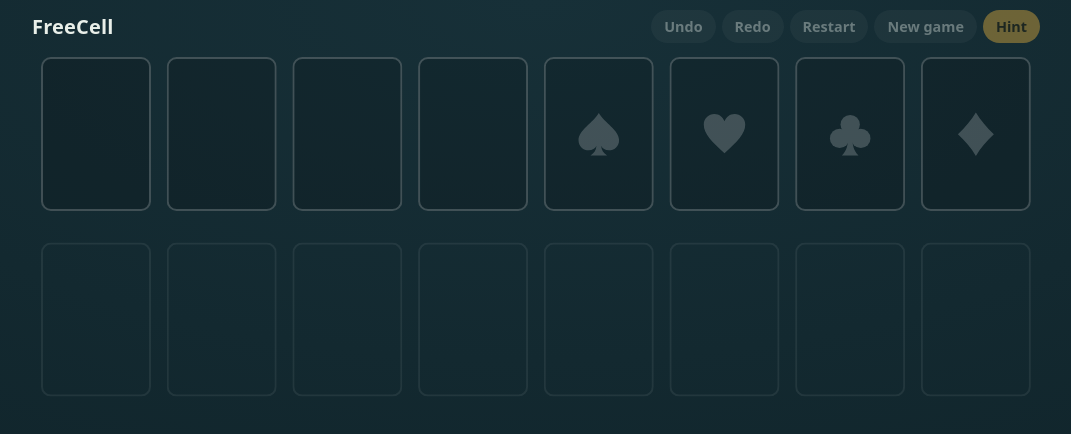
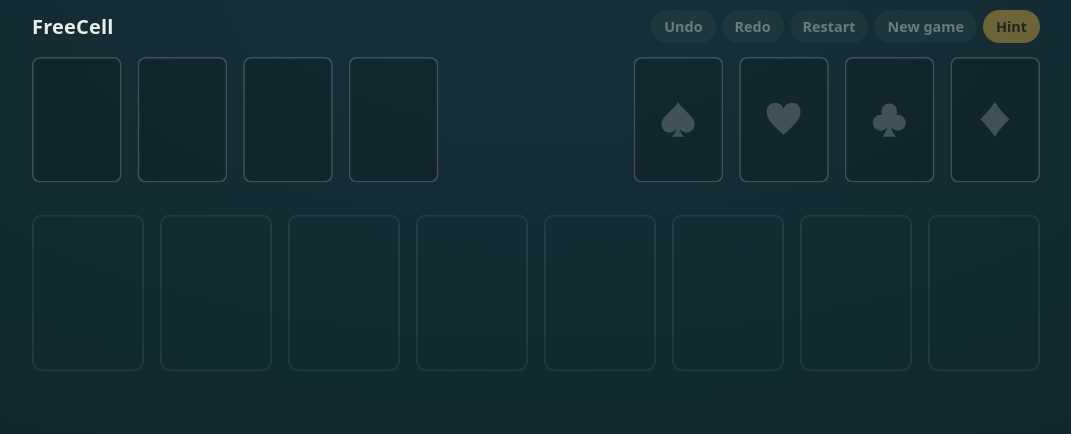
Before and after one commit to michaelabon/freecell, a Svelte app: page / in a window 1280 px wide. Shown: the top 434 px of the page, without its empty margins (104-1175 px from the left). Built offline with nearby package versions, Linux system fonts and the light colour scheme.

Commit message:
Separate the free cells from the foundations
Lined up over the eight cascades, the two groups read as one row of
eight. They are now drawn at 80% and pushed to opposite edges, which
leaves a wide gap between them and a little more height for the
cascades.

```diff
--- a/src/ui/Board.svelte
+++ b/src/ui/Board.svelte
@@ -6,8 +6,11 @@
   import Suit from './Suit.svelte';
   import {
     FOUNDATION_SUITS,
+    TOP_SCALE,
     boardWidth,
+    cellX,
     columnX,
+    foundationSlotX,
     computeMetrics,
     landingSpot,
     pileAt,
@@ -107,7 +110,8 @@
     }
     const origin = placed[finished.card];
     if (!origin) return;
-    const target = pileAt(m, origin.x + finished.dx + m.cardW / 2, origin.y + finished.dy + m.cardH / 2);
+    const half = origin.scale / 2;
+    const target = pileAt(m, origin.x + finished.dx + m.cardW * half, origin.y + finished.dy + m.cardH * half);
     if (target !== null) game.dropCard(finished.card, target);
   }
 
@@ -126,10 +130,10 @@
       style:--card-h="{m.cardH}px"
     >
       {#each Array(CELL_COUNT) as _, i (i)}
-        <div class="slot cell" style:transform="translate({columnX(m, i)}px, 0)"></div>
+        <div class="slot cell" style:transform="translate({cellX(m, i)}px, 0) scale({TOP_SCALE})"></div>
       {/each}
       {#each FOUNDATION_SUITS as suit, i (suit)}
-        <div class="slot home" style:transform="translate({columnX(m, CELL_COUNT + i)}px, 0)">
+        <div class="slot home" style:transform="translate({foundationSlotX(m, i)}px, 0) scale({TOP_SCALE})">
           <span><Suit {suit} /></span>
         </div>
       {/each}
@@ -138,7 +142,7 @@
       {/each}
 
       {#if landing}
-        <div class="landing" style:transform="translate({landing.x}px, {landing.y}px)"></div>
+        <div class="landing" style:transform="translate({landing.x}px, {landing.y}px) scale({landing.scale})"></div>
       {/if}
 
       {#each visible as p (p.card)}
@@ -147,6 +151,7 @@
           x={dragged.has(p.card) ? p.x + drag!.dx : p.x}
           y={dragged.has(p.card) ? p.y + drag!.dy : p.y}
           z={p.z}
+          scale={dragged.has(p.card) ? 1 : p.scale}
           strip={p.strip}
           index={indexSize(p.strip)}
           dragging={dragged.has(p.card)}
@@ -177,6 +182,7 @@
     position: absolute;
     left: 0;
     top: 0;
+    transform-origin: 0 0;
     width: var(--card-w);
     height: var(--card-h);
     border-radius: calc(var(--card-w) * 0.09);
@@ -200,6 +206,7 @@
     position: absolute;
     left: 0;
     top: 0;
+    transform-origin: 0 0;
     z-index: 900;
     width: var(--card-w);
     height: var(--card-h);
--- a/src/ui/Card.svelte
+++ b/src/ui/Card.svelte
@@ -8,6 +8,7 @@
     x: number;
     y: number;
     z: number;
+    scale: number;
     strip: number | null;
     /** Font size of the corner rank and suit, in pixels. */
     index: number;
@@ -17,7 +18,7 @@
     sparkle?: boolean;
     glow?: boolean;
   }
-  let { card, x, y, z, strip, index, dragging = false, dim = false, wiggle = 0, sparkle = false, glow = false }: Props = $props();
+  let { card, x, y, z, scale, strip, index, dragging = false, dim = false, wiggle = 0, sparkle = false, glow = false }: Props = $props();
 
   const LIFT_MS = 380;
   let face: HTMLElement;
@@ -59,9 +60,8 @@
   class:glow
   data-card={cardCode(card)}
   role="button"
-  tabindex="-1"
   aria-label="{RANK_NAMES[rankOf(card)]} of {SUIT_NAMES[suitOf(card)]}"
-  style:transform="translate3d({x}px, {y}px, 0)"
+  style:transform="translate3d({x}px, {y}px, 0) scale({scale})"
   style:z-index={dragging ? 2000 + z : lifted ? 1000 + z : z}
 >
   <div class="face" bind:this={face}>
@@ -91,6 +91,7 @@
     top: 0;
     width: var(--card-w);
     height: var(--card-h);
+    transform-origin: 0 0;
     transition: transform var(--move-ms) var(--move-ease);
     will-change: transform;
     touch-action: none;
--- a/src/ui/layout.ts
+++ b/src/ui/layout.ts
@@ -17,6 +17,7 @@ export interface Placed {
   x: number;
   y: number;
   z: number;
+  scale: number;
   /** Height of the strip left showing by the card on top, or null when nothing covers it. */
   strip: number | null;
 }
@@ -25,6 +26,10 @@ export interface Placed {
 // colours alternate and each pile is easy to tell apart at a glance.
 export const FOUNDATION_SUITS = [3, 2, 0, 1] as const;
 const FOUNDATION_SLOT = [2, 3, 1, 0] as const;
+
+// Cells and foundations are drawn smaller than the cascades and pushed to
+// opposite edges, so the two groups read as separate things at a glance.
+export const TOP_SCALE = 0.8;
 
 const CARD_RATIO = 1.4;
 const FAN_RATIO = 0.27;
@@ -36,10 +41,10 @@ export function computeMetrics(width: number, height: number, reserve = 0): Metr
   const gap = Math.max(4, Math.round(width * 0.016));
   let cardW = (width - gap * (CASCADE_COUNT - 1)) / CASCADE_COUNT;
   // On short, wide windows the cards shrink so a full cascade still fits.
-  const tallest = CARD_RATIO * (2 + 0.6 + 8 * FAN_RATIO);
+  const tallest = CARD_RATIO * (TOP_SCALE + 1 + 0.6 + 8 * FAN_RATIO);
   cardW = Math.max(24, Math.min(cardW, height / tallest));
   const cardH = cardW * CARD_RATIO;
-  const cascadeY = cardH + gap * 2;
+  const cascadeY = cardH * TOP_SCALE + gap * 2;
   // Spare height goes into the fan, because the strip of a covered card is
   // the whole tap target for it and is far too thin on a phone otherwise.
   const spare = (height - cascadeY - cardH) / (ROOMY_CASCADE - 1);
@@ -53,7 +58,13 @@ export function boardWidth(m: Metrics): number {
 
 export const columnX = (m: Metrics, column: number): number => column * (m.cardW + m.gap);
 
-export const foundationX = (m: Metrics, suit: number): number => columnX(m, CELL_COUNT + FOUNDATION_SLOT[suit]);
+export const cellX = (m: Metrics, cell: number): number => cell * (m.cardW * TOP_SCALE + m.gap);
+
+/** Left edge of the nth foundation pile, counting from the left of the group. */
+export const foundationSlotX = (m: Metrics, slot: number): number =>
+  boardWidth(m) - (4 - slot) * m.cardW * TOP_SCALE - (3 - slot) * m.gap;
+
+export const foundationX = (m: Metrics, suit: number): number => foundationSlotX(m, FOUNDATION_SLOT[suit]);
 
 /** The fan between cards of one cascade, squeezed when the cascade would run off the board. */
 export function fanFor(m: Metrics, length: number): number {
@@ -69,35 +80,46 @@ export function placeCards(state: GameState, m: Metrics): (Placed | undefined)[]
     const fan = fanFor(m, cascade.length);
     cascade.forEach((card, index) => {
       const strip = index === cascade.length - 1 ? null : fan;
-      placed[card] = { card, x: columnX(m, column), y: m.cascadeY + index * fan, z: index + 1, strip };
+      placed[card] = { card, x: columnX(m, column), y: m.cascadeY + index * fan, z: index + 1, scale: 1, strip };
     });
   });
   state.cells.forEach((card, index) => {
-    if (card !== null) placed[card] = { card, x: columnX(m, index), y: 0, z: 1, strip: null };
+    if (card !== null) placed[card] = { card, x: cellX(m, index), y: 0, z: 1, scale: TOP_SCALE, strip: null };
   });
   state.foundations.forEach((count, suit) => {
     for (let rank = 0; rank < count; rank++) {
       const card = rank * 4 + suit;
-      placed[card] = { card, x: foundationX(m, suit), y: 0, z: rank + 1, strip: rank === count - 1 ? null : 0 };
+      const strip = rank === count - 1 ? null : 0;
+      placed[card] = { card, x: foundationX(m, suit), y: 0, z: rank + 1, scale: TOP_SCALE, strip };
     }
   });
   return placed;
 }
 
+export interface Spot {
+  x: number;
+  y: number;
+  scale: number;
+}
+
 /** Where the next card placed on `loc` would land. */
-export function landingSpot(state: GameState, m: Metrics, loc: number, suit: number): { x: number; y: number } {
-  if (loc === FOUNDATION) return { x: foundationX(m, suit), y: 0 };
-  if (loc >= CELL0) return { x: columnX(m, loc - CELL0), y: 0 };
+export function landingSpot(state: GameState, m: Metrics, loc: number, suit: number): Spot {
+  if (loc === FOUNDATION) return { x: foundationX(m, suit), y: 0, scale: TOP_SCALE };
+  if (loc >= CELL0) return { x: cellX(m, loc - CELL0), y: 0, scale: TOP_SCALE };
   const length = state.cascades[loc].length;
-  return { x: columnX(m, loc), y: m.cascadeY + length * fanFor(m, length + 1) };
+  return { x: columnX(m, loc), y: m.cascadeY + length * fanFor(m, length + 1), scale: 1 };
 }
 
 /** The pile under a point on the board, or null when the point is between piles. */
 export function pileAt(m: Metrics, x: number, y: number): number | null {
-  const pitch = m.cardW + m.gap;
-  const column = Math.floor((x + m.gap / 2) / pitch);
-  if (column < 0 || column >= CASCADE_COUNT) return null;
-  if (y >= m.cascadeY - m.gap) return column;
+  if (y >= m.cascadeY - m.gap) {
+    const column = Math.floor((x + m.gap / 2) / (m.cardW + m.gap));
+    return column >= 0 && column < CASCADE_COUNT ? column : null;
+  }
   if (y < -m.cardH / 2) return null;
-  return column < CELL_COUNT ? CELL0 + column : FOUNDATION;
+  const pitch = m.cardW * TOP_SCALE + m.gap;
+  const cell = Math.floor((x + m.gap / 2) / pitch);
+  if (cell >= 0 && cell < CELL_COUNT) return CELL0 + cell;
+  const home = Math.floor((x - foundationSlotX(m, 0) + m.gap / 2) / pitch);
+  return home >= 0 && home < 4 ? FOUNDATION : null;
 }
```
Also changed, not shown: scripts/shot.ts (+7 -1 lines).
